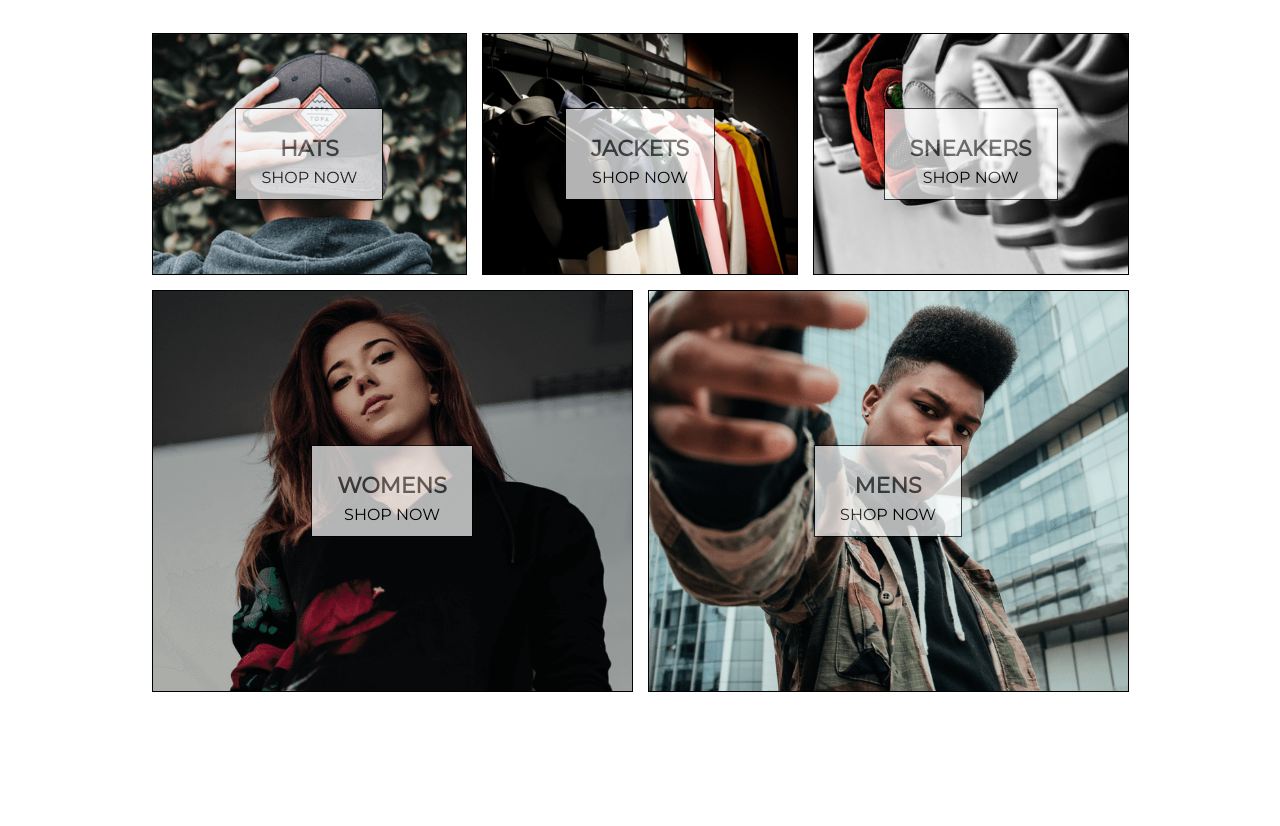
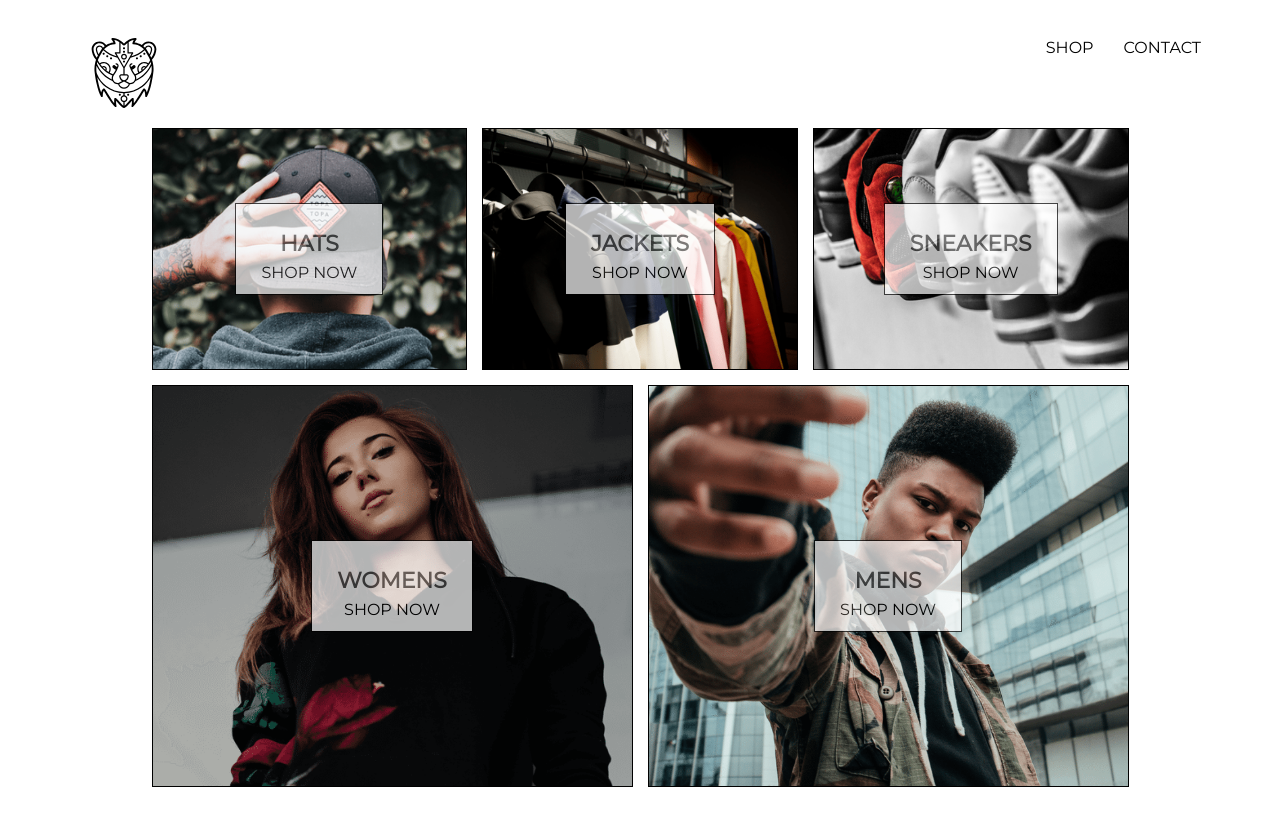
Before and after one commit to arcbjorn/arctic-clothing, a React (Create React App) app: page / in a window 1280 px wide. Shown: the top 826 px of the page. Before the commit the page ends 800 px from the top, so only its background shows below. Built offline with nearby package versions, Linux system fonts and the light colour scheme.

Commit message:
1.1.1
- added header component
- added menu links in header

```diff
--- a/src/App.css
+++ b/src/App.css
@@ -2,3 +2,8 @@
   font-family: 'Montserrat';
   padding: 1% 5%;
 }
+
+a {
+  text-decoration: none;
+  color: black;
+}
--- a/src/App.js
+++ b/src/App.js
@@ -5,10 +5,12 @@
 
 import HomePage from './pages/homepage/homepage.component';
 import ShopPage from './pages/shop/shop.component';
+import Header from './components/header/header.component';
 
 function App() {
   return (
     <div>
+      <Header />
       <Switch>
         <Route exact path="/" component={HomePage} />
         <Route path="/shop" component={ShopPage} />
--- a/src/components/collection-item/collection-item.component.jsx
+++ b/src/components/collection-item/collection-item.component.jsx
@@ -1,3 +1,4 @@
+/* eslint-disable no-unused-vars */
 import React from 'react';
 
 import './collection-item.styles.scss';
--- /dev/null
+++ b/src/components/header/header.component.jsx
@@ -0,0 +1,24 @@
+import React from 'react';
+import { Link } from 'react-router-dom';
+
+import { ReactComponent as Logo } from '../../assets/logo.svg';
+
+import './header.styles.scss';
+
+const Header = () => (
+  <div className="header">
+    <Link className="logo-container" to="/">
+      <Logo className="logo" />
+    </Link>
+    <div className="options">
+      <Link className="option" to="/shop">
+        SHOP
+      </Link>
+      <Link className="option" to="/shop">
+        CONTACT
+      </Link>
+    </div>
+  </div>
+);
+
+export default Header;
--- /dev/null
+++ b/src/components/header/header.styles.scss
@@ -0,0 +1,25 @@
+.header {
+  height: 70px;
+  width: 100%;
+  display: flex;
+  justify-content: space-between;
+  margin-bottom: 25px;
+
+  .logo-container {
+    height: 100%;
+    width: 70px;
+    padding: 25px;
+  }
+
+  .options {
+    width: 50%;
+    height: 100%;
+    display: flex;
+    align-items: center;
+    justify-content: flex-end;
+
+    .option {
+      padding: 10px 15px;
+    }
+  }
+}
```
Also changed, not shown: src/assets/logo.svg (added).
